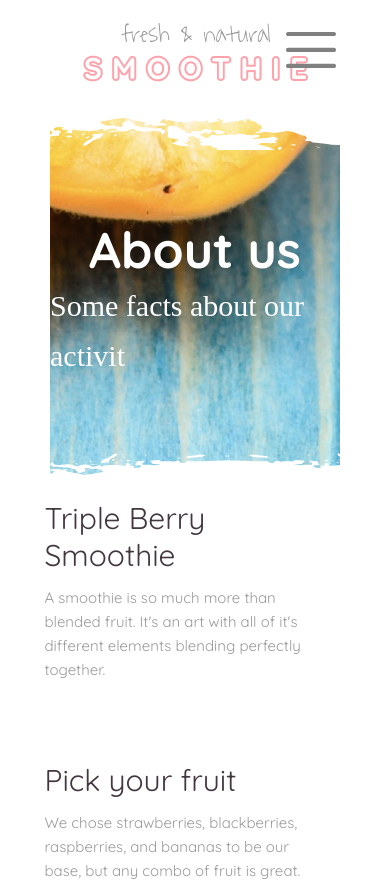
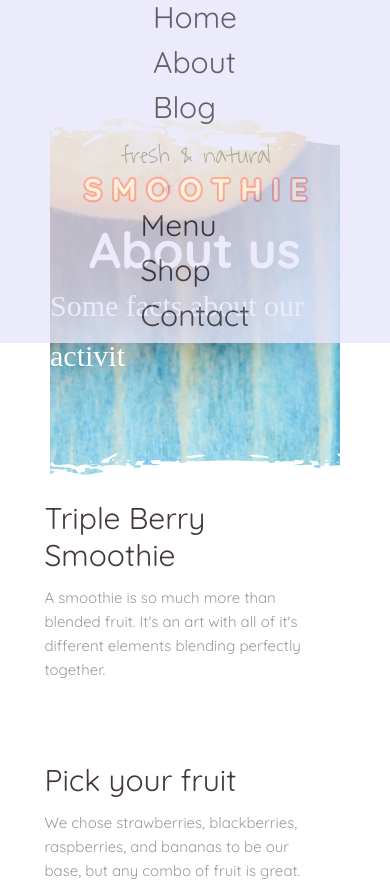
Before and after one commit to AnnaSavko/Layout4, a plain HTML site: page index.html in a window 390 px wide. Shown: the top 886 px of the page. Drawn offline with Linux system fonts and the light colour scheme; a web font is replaced by a local one.

Commit message:
add smooth scrool throught html

```diff
--- a/css/style.css
+++ b/css/style.css
@@ -1,3 +1,7 @@
+html{
+    scroll-behavior: smooth;
+
+}
 body{
     font-family: 'Quicksand', sans-serif;
     /*font-family: 'Waiting for the Sunrise', cursive;*/
@@ -6,11 +10,15 @@ body{
     font-weight: normal;
     font-size: 15px;
     line-height: 24px;
-
 }
 /*Header style starts*/
 .top_header{
-
+    position: fixed;
+    width: 100%;
+    top: 0;
+    background-color: lavender;
+    opacity: 0.8;
+    z-index: 100;
 }
 .wrapper{
     max-width: 1180px;
@@ -56,6 +64,7 @@ header.top_header .wrapper .right_nav ul li a:hover{
     background-size: cover;
     margin-right: 50px;
     margin-left: 50px;
+    margin-top: 100px;
     display: flex;
     align-items: center;
     justify-content: center;
@@ -396,23 +405,11 @@ header.top_header .wrapper .right_nav ul li a:hover{
 
 }
 @media screen and (max-width: 720px){
-    .left_nav, .right_nav{
-        display: none;
+    header.top_header .wrapper .left_nav ul,
+    header.top_header .wrapper .right_nav ul{
+        flex-direction: column;
     }
-    .wrapper{
-        position: relative;
-    }
-    .burger_menu{
-        width: 50px;
-        height: 50px;
-        cursor: pointer;
-        background: url(../img/svg/menu-2.svg) no-repeat top right ;
-        background-size: contain;
-        position: absolute;
-        right: 0;
-        margin-right: 15px;
-        filter: invert(0.5);
-    }
+
     .about_box{
         flex-direction: column;
         width: 90%;
@@ -429,8 +426,14 @@ header.top_header .wrapper .right_nav ul li a:hover{
     }
 }
 @media screen and (max-width: 570px){
-    .wrapper .logo {
-
+    header.top_header .wrapper{
+        flex-direction: column;
+        height: 100%;
+    }
+    header.top_header .wrapper li{
+        font-size: 30px;
+        line-height: 35px;
+        margin-bottom: 10px;
     }
     .infographics{
         margin-bottom: 30px;
--- a/index.html
+++ b/index.html
@@ -11,23 +11,23 @@
 </head>
 <body>
     <!--Header start-->
-    <header class="top_header">
+    <header class="top_header" >
         <div class="wrapper">
             <nav class="left_nav">
                 <ul>
-                    <li><a href="#!">Home</a></li>
-                    <li><a href="#!">About</a></li>
+                    <li><a href="#home">Home</a></li>
+                    <li><a href="#about_box">About</a></li>
                     <li><a href="#!">Blog</a></li>
                 </ul>
             </nav>
-            <a href="" class="logo">
+            <a href="#" class="logo">
                 <img src="./img/svg/logo.png" alt="logo" srcset="./img/svg/logo@2x.png 2x">
             </a>
             <nav class="right_nav">
                 <ul>
-                    <li><a href="#!">Menu</a></li>
+                    <li><a href="#menu">Menu</a></li>
                     <li><a href="#!">Shop</a></li>
-                    <li><a href="#!">Contact</a></li>
+                    <li><a href="#contact">Contact</a></li>
                 </ul>
             </nav>
             <div class="burger_menu"></div>
@@ -35,7 +35,7 @@
     </header>
     <!--Header end-->
     <!--Page_heading start-->
-    <section class="page_heading about_page svg_style">
+    <section class="page_heading about_page svg_style" id="home">
         <h2 class="title_heading">About us</h2>
         <span class="subtitle_heading">
         Some facts about our activit
@@ -44,7 +44,7 @@
     <!--Page_heading end-->
     <!--About start-->
 
-    <main class="about_box wrapper">
+    <main class="about_box wrapper" id="about_box">
             <div class="item_data">
                 <article>
                     <h3>Triple Berry Smoothie</h3>
@@ -86,7 +86,7 @@
 
     <!--About end-->
     <!--Infographics start-->
-    <section class="infographics svg_style">
+    <section class="infographics svg_style" id="menu">
         <div class="wrapper">
             <div class="info_list">
                 <div class="item_info">
@@ -205,7 +205,7 @@
     </section>
      <!--Team end-->
      <!--Footer start-->
-    <footer class="footer">
+    <footer class="footer" id="contact">
         <div class="wrapper">
             <div class="footer_info">
                 <div class="footer_info_block">
```
